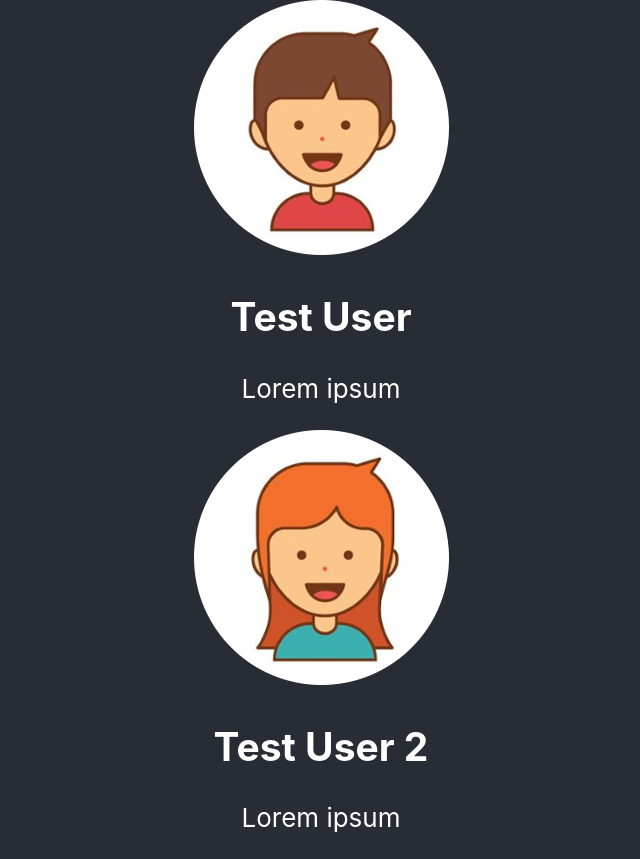
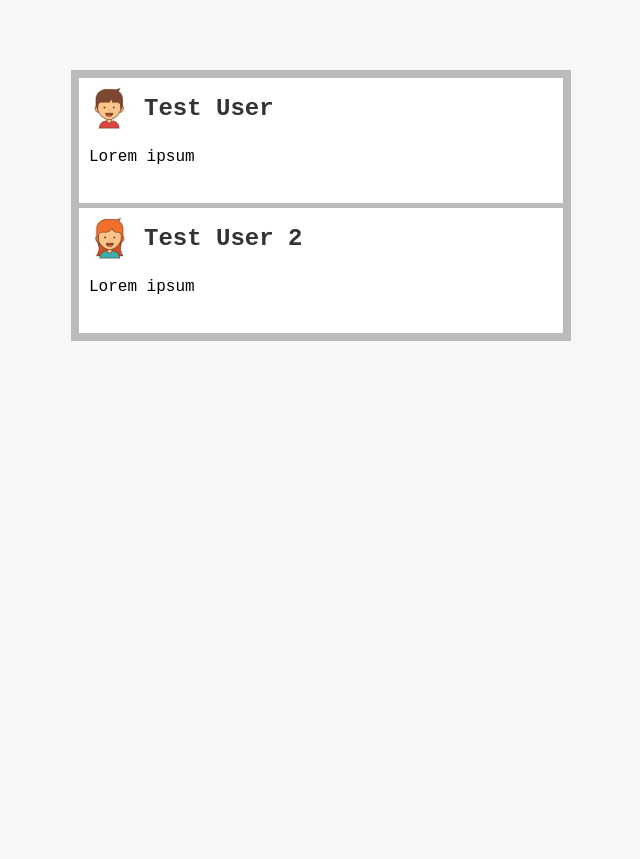
Before and after one commit to doniisetiiawan/graphbook-vus, a React (Create React App) app: page / in a window 1280 px wide. Shown: the whole page, without its empty margins (319-959 px from the left). After the commit the page ends 800 px from the top, so only its background shows below. Built offline with nearby package versions, Linux system fonts and the light colour scheme.

Commit message:
Refactor CSS

```diff
--- a/src/App.css
+++ b/src/App.css
@@ -1,33 +1,52 @@
-.App {
-  text-align: center;
+body {
+    background-color: #f6f7f9;
+    margin: 0;
+    font-family: 'Courier New', Courier, monospace
 }
 
-.App-logo {
-  animation: App-logo-spin infinite 20s linear;
-  height: 40vmin;
-  pointer-events: none;
+p {
+    margin-bottom: 0;
 }
 
-.App-header {
-  background-color: #282c34;
-  min-height: 100vh;
-  display: flex;
-  flex-direction: column;
-  align-items: center;
-  justify-content: center;
-  font-size: calc(10px + 2vmin);
-  color: white;
+.container {
+    max-width: 500px;
+    margin: 70px auto 0 auto;
 }
 
-.App-link {
-  color: #61dafb;
+.feed {
+    background-color: #bbb;
+    padding: 3px;
+    margin-top: 20px;
 }
 
-@keyframes App-logo-spin {
-  from {
-    transform: rotate(0deg);
-  }
-  to {
-    transform: rotate(360deg);
-  }
+.post {
+    background-color: #fff;
+    margin: 5px;
 }
+
+.post .header {
+    height: 60px;
+}
+
+.post .header > * {
+    display: inline-block;
+    vertical-align: middle;
+}
+
+.post .header img {
+    width: 50px;
+    height: 50px;
+    margin: 5px;
+}
+
+.post .header h2 {
+    color: #333;
+    font-size: 24px;
+    margin: 0 0 0 5px;
+}
+
+.post p.content {
+    margin: 5px;
+    padding: 5px;
+    min-height: 50px;
+}
--- a/src/App.js
+++ b/src/App.js
@@ -28,8 +28,6 @@ class App extends Component {
     const { posts } = this.state;
 
     return (
-      <div className="App">
-        <header className="App-header">
       <div className="container">
         <div className="feed">
           {posts.map(post => (
@@ -45,8 +43,6 @@ class App extends Component {
           ))}
         </div>
       </div>
-        </header>
-      </div>
     );
   }
 }
```
Lines whose indentation alone changed are shown as unchanged.
